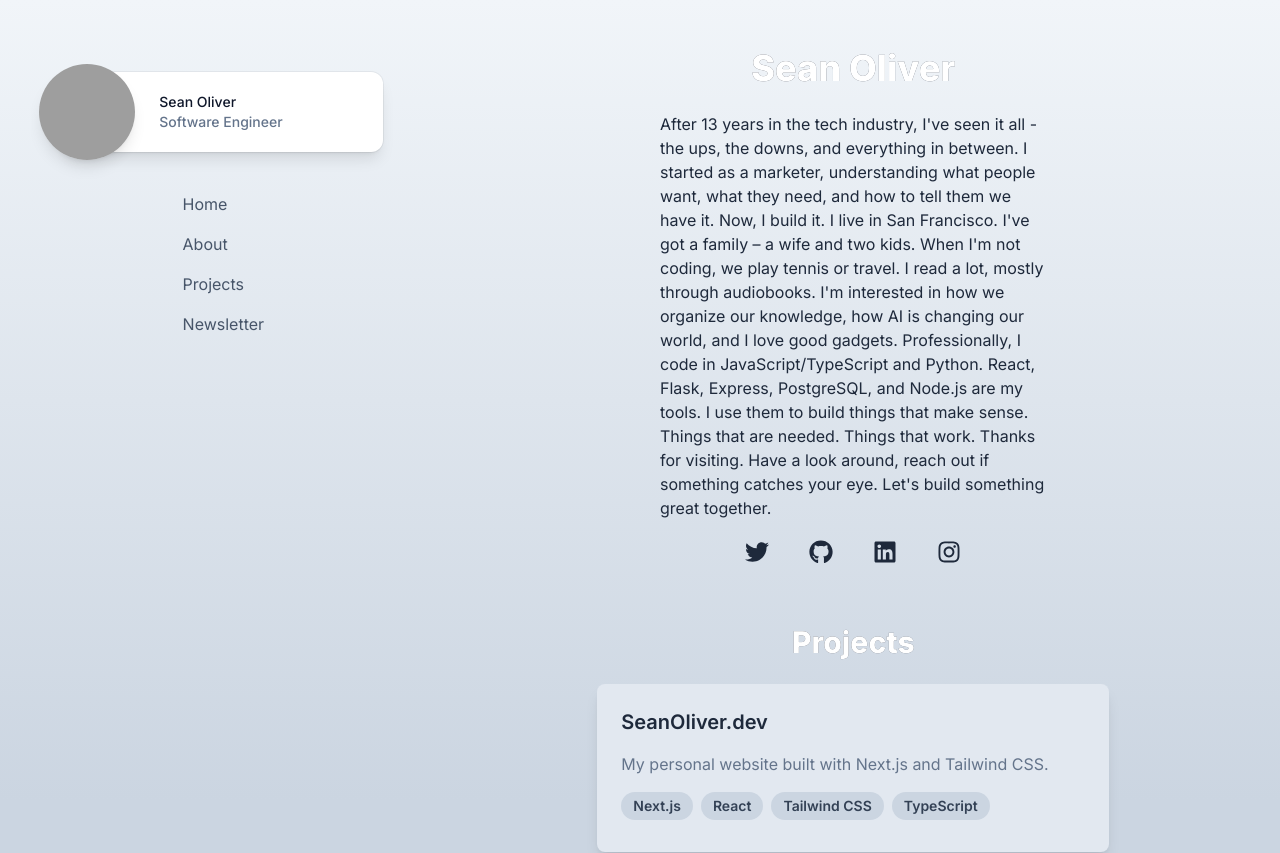
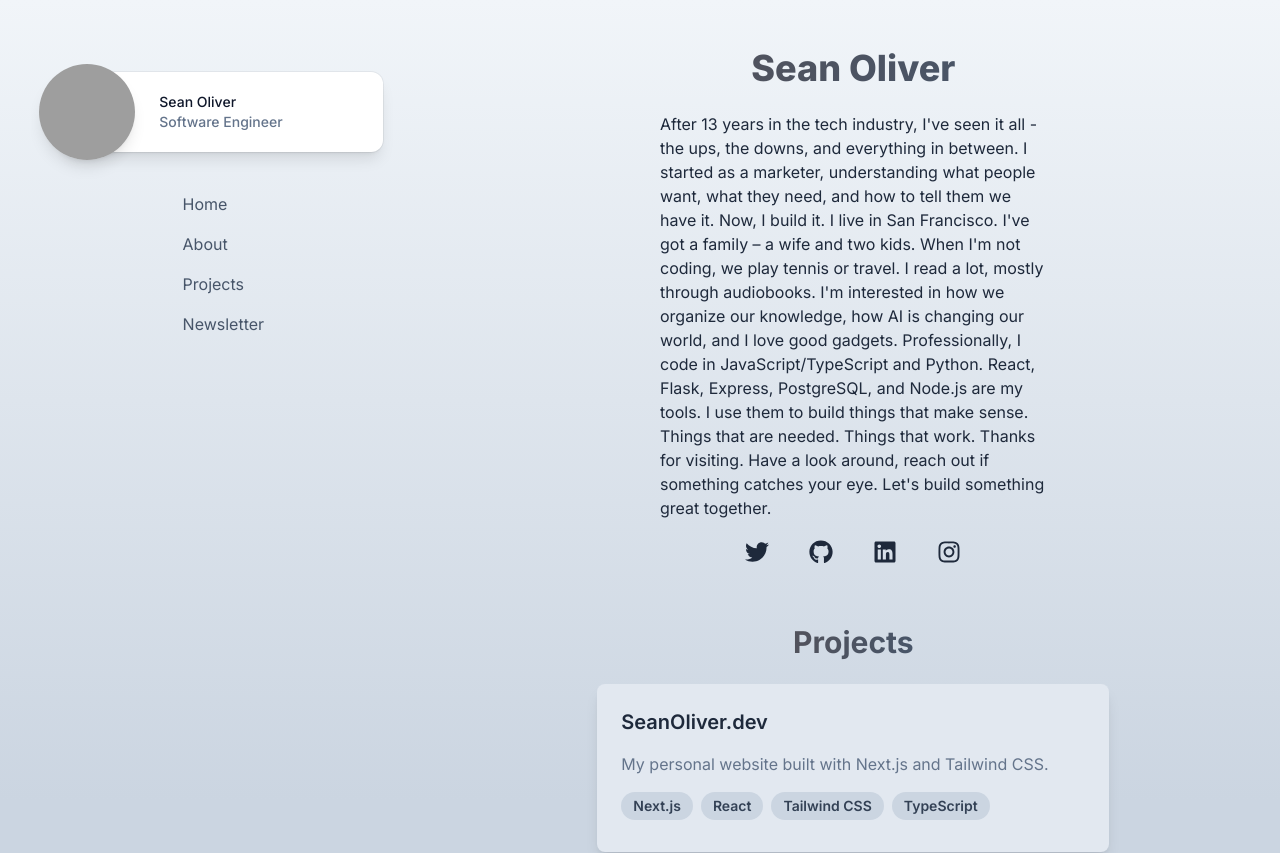
Before and after one commit to seanoliver/seanoliver-dot-dev, a Next.js app: page / in a window 1280 px wide. Shown: the top 853 px of the page. Built offline with nearby package versions, Linux system fonts and the light colour scheme; grey boxes are pictures that could not be loaded.

Commit message:
style tweaks to title component

```diff
--- a/src/components/Title.tsx
+++ b/src/components/Title.tsx
@@ -18,10 +18,10 @@ export default function Title({
 		<>
 			<h1
 				className={`
-				${titleStyles[titleSize]} font-extrabold text-center p-2 mb-4
+				${titleStyles[titleSize]} text-center p-2 mb-4
 				bg-clip-text text-transparent
-				bg-gradient-to-r from-zinc-600 to-slate-600 text-white
-				dark:bg-gradient-to-r dark:from-stone-300 dark:to-slate-300 text-white
+				bg-gradient-to-r from-zinc-600 to-slate-600 text-black
+				dark:bg-gradient-to-r dark:from-stone-300 dark:to-slate-300 dark:text-white
 				px-2`}>
 				{title}
 			</h1>
```
